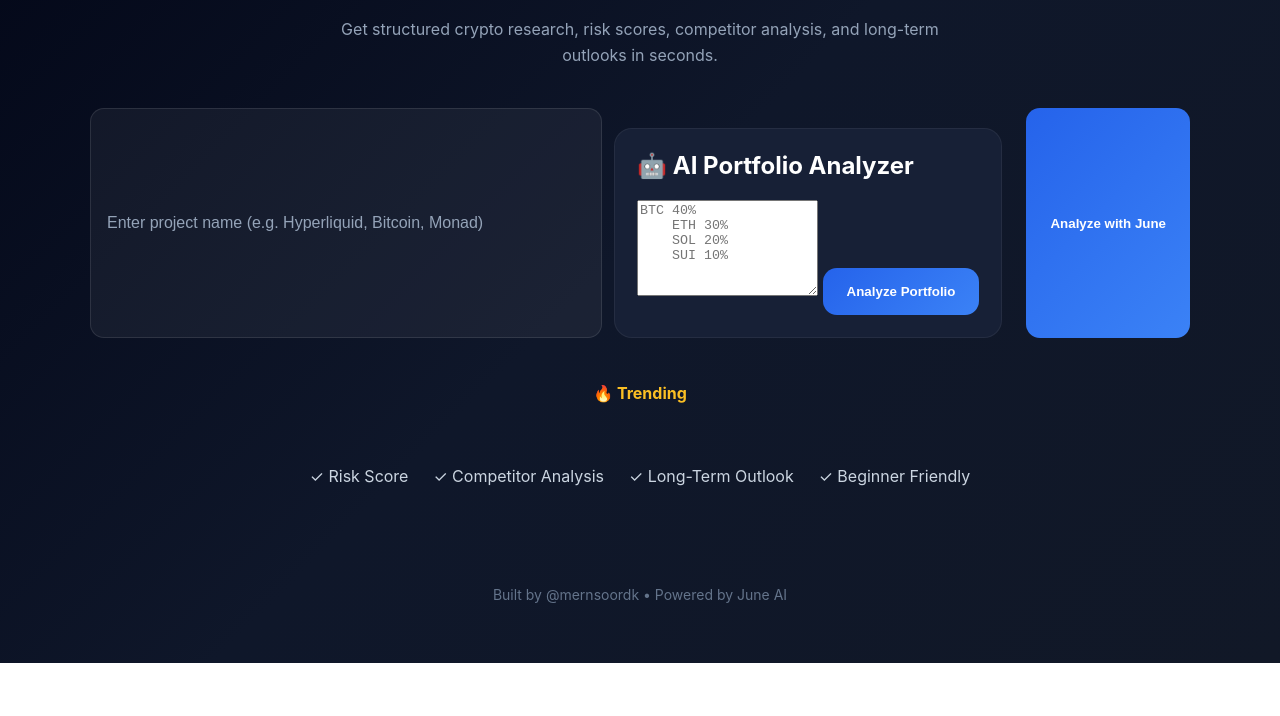
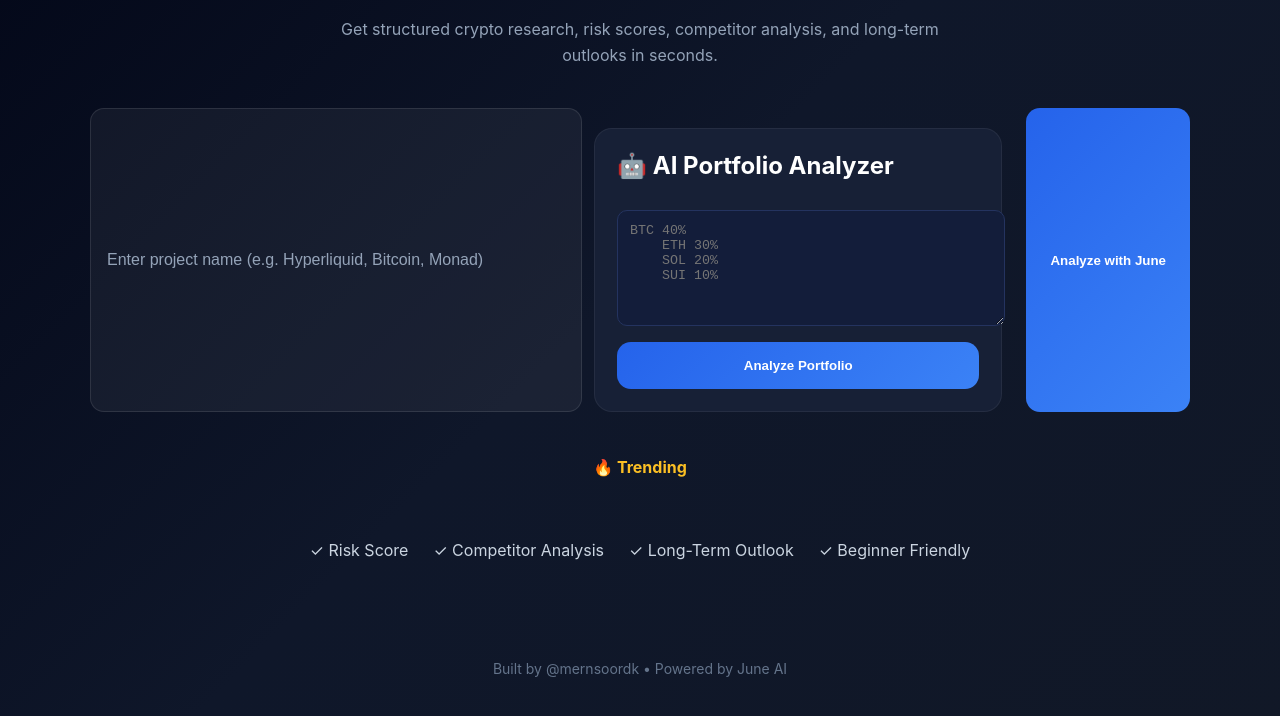
Before and after one commit to Mansoordk/ask-june-before-you-ape, a website: page index.html in a window 1280 px wide. Shown: the part 190-906 px from the top of the page. Before the commit the page ends 853 px from the top, so only its background shows below. Drawn offline with nearby package versions, Linux system fonts and the light colour scheme; no server answers.

Commit message:
Add styles for portfolio input and button

```diff
--- a/style.css
+++ b/style.css
@@ -439,3 +439,20 @@ footer {
 .token-box a:hover{
   text-decoration:underline;
 }
+
+
+#portfolioInput {
+  width: 100%;
+  padding: 12px;
+  margin-top: 10px;
+  border-radius: 10px;
+  background: #131d3a;
+  color: white;
+  border: 1px solid #24335f;
+  resize: vertical;
+}
+
+#portfolioBtn {
+  margin-top: 12px;
+  width: 100%;
+}
```
